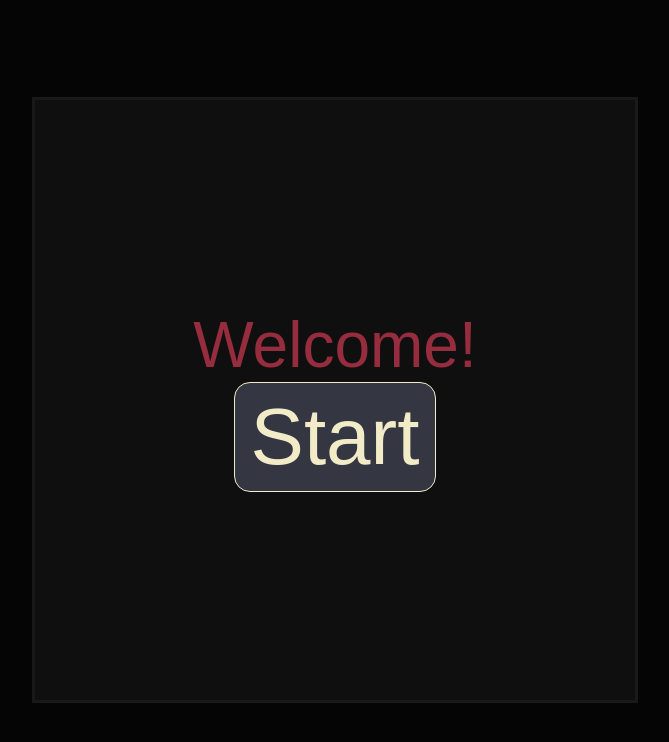
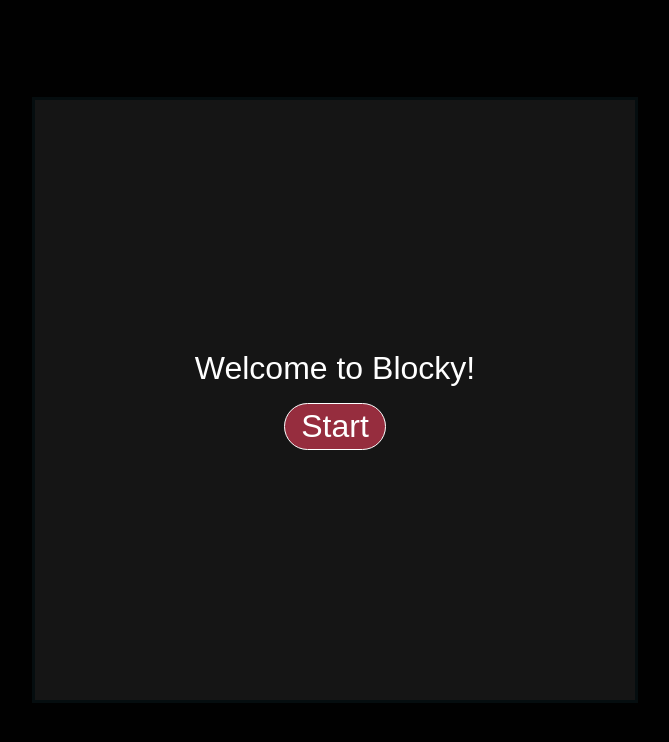
Before and after one commit to Maxtasy/blocky, a plain HTML site: page index.html in a window 1280 px wide. Shown: the whole page, without its empty margins (305-974 px from the left). Drawn offline with Linux system fonts and the light colour scheme.

Commit message:
Apply new color scheme

```diff
--- a/index.html
+++ b/index.html
@@ -10,8 +10,8 @@
 <body>
     <canvas id="blocky" width="600" height="600"></canvas>
     <div class="overlay-text show">
-        <div class="overlay-text-message">Welcome!</div>
-        <button id="start-button">Start</button>
+        <div class="overlay-text-message">Welcome to Blocky!</div>
+        <button id="start-button" class="start-button">Start</button>
     </div>
     <audio src="blip.wav" id="blipSound"></audio>
     <audio src="destroy.wav" id="destroySound"></audio>
--- a/style.css
+++ b/style.css
@@ -1,8 +1,7 @@
 :root {
-    --dark-grey: #343642;
-    --grey: #979C9C;
+    --dark-grey: #0D0D0D;
+    --grey: #D9D9D9;
     --red: #962D3E;
-    --off-white: #F2EBC7;
     --blue: #348899;
 }
 
@@ -16,8 +15,7 @@ html {
 
 body {
     margin:0;
-    height: 100vh;
-    width: 100vw;
+    min-height: 100vh;
     display: flex;
     flex-direction: column;
     justify-content: center;
@@ -27,7 +25,7 @@ body {
 
 #blocky {
     background-color: var(--grey);
-    border: 3px solid white;
+    border: 3px solid #348899;
 }
 
 .overlay-text {
@@ -46,22 +44,24 @@ body {
 }
 
 .overlay-text-message {
-    color: var(--red);
-    font-size: 4rem;
+    color: white;
+    font-size: 2rem;
 }
 
-#start-button {
-    font-size: 5rem;
-    padding: .5rem 1rem;
-    color: var(--off-white);
-    background-color: var(--dark-grey);
-    border: 1px solid var(--off-white);
+.start-button {
+    display: inline-block;
+    font-size: 2rem;
+    padding: .25rem 1rem;
+    color: white;
+    background-color: var(--red);
+    border: 1px solid white;
     cursor: pointer;
-    border-radius: 1rem;
+    border-radius: 100vmax;
+    margin-top: 1rem;
 }
 
-#start-button:hover {
-    color: var(--dark-grey);
-    background-color: var(--off-white);
-    border: 1px solid var(--dark-grey);
+.start-button:hover {
+    opacity: .7;
+    transform: scale(.95);
+    transform-origin: center;
 }
```
